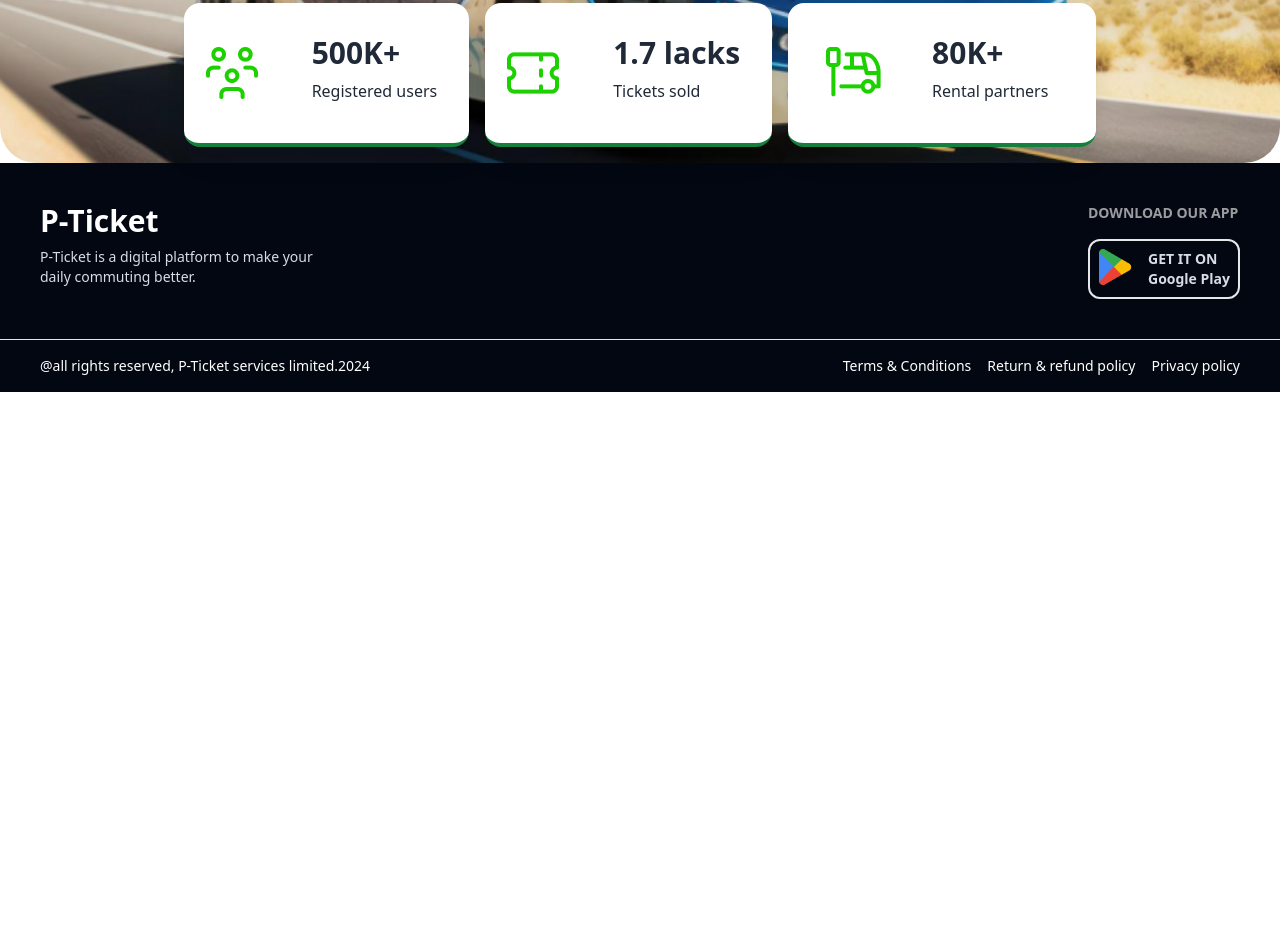
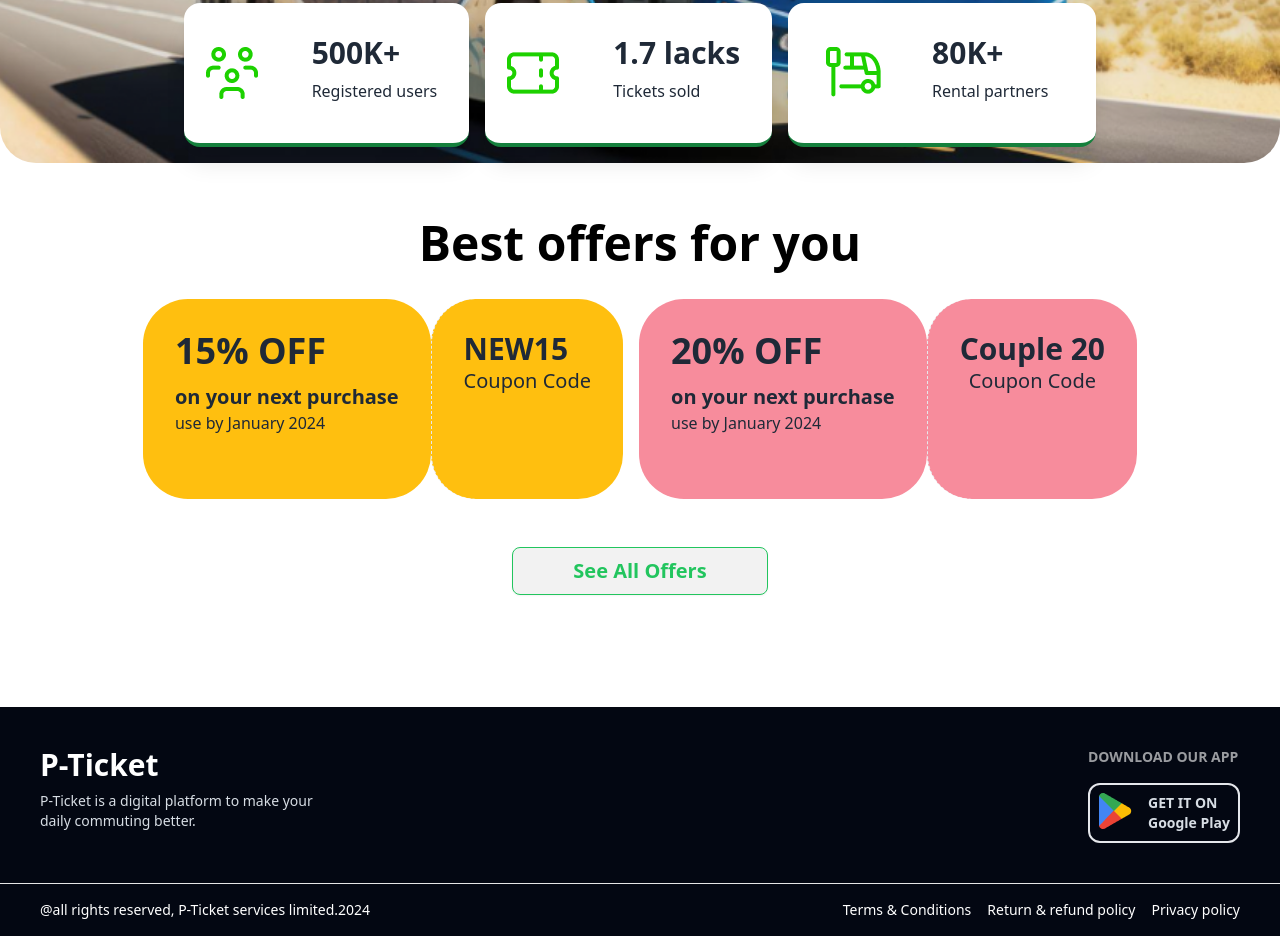
Before and after one commit to Sangma83/E-ticketing-website, a plain HTML site: page index.html in a window 1280 px wide. Shown: the part 721-1657 px from the top of the page. Before the commit the page ends 1113 px from the top, so only its background shows below. Drawn offline with nearby package versions, Linux system fonts and the light colour scheme.

Commit message:
coupon section done

```diff
--- a/index.html
+++ b/index.html
@@ -108,6 +108,49 @@
      </div>
    </section>
    <!-- banner section end -->
+
+
+    <!-- Best offers section start -->
+    <section class="container mx-auto pb-16 mt-6">
+        <div class="text-center text-5xl font-bold leading-[48px] text-black py-8">
+          <h1>Best offers for you</h1>
+        </div>
+        <div class="flex flex-row justify-center gap-x-4 rounded">
+
+          <div class="flex flex-row items-center divide-x divide-dashed ">
+            <div class="purchase-1 bg-[#FFBF0F] h-[200px] p-8  rounded-t-[45px] rounded-b-[45px]">
+              <h1 class="font-extrabold text-4xl">15% OFF</h1>
+              <p class="text-xl font-bold mt-3">on your next purchase</p>
+              <p>use by January 2024</p>
+            </div>
+            <div class="bg-[#FFBF0F] h-[200px] p-8 rounded-t-[45px] rounded-b-[45px]">
+              <h1 class="text-3xl font-bold">NEW15</h1>
+              <p class="text-xl">Coupon Code</p>
+            </div>
+          </div>
+
+          <div class="flex flex-row items-center divide-x divide-dashed">
+            <div class="bg-[#F78C9C] h-[200px] p-8  rounded-t-[45px] rounded-b-[45px] ">
+              <h1 class="font-extrabold text-4xl">20% OFF</h1>
+              <p class="text-xl font-bold mt-3">on your next purchase</p>
+              <p>use by January 2024</p>
+
+            </div>
+            <div class="bg-[#F78C9C] h-[200px] p-8 rounded-t-[45px] rounded-b-[45px] text-center">
+              <h1 class="text-3xl font-bold">Couple 20</h1>
+              <p class="text-xl">Coupon Code</p>
+            </div>
+          </div>
+
+        </div>
+        <div class="text-center text-black py-12">
+          <button class="btn btn-wide text-[20px] font-bold text-green-500 border-green-500">See All Offers</button>
+        </div>
+      </section>
+
+      <!-- Best offers section end -->
+
+
     </main>
 
 
```
